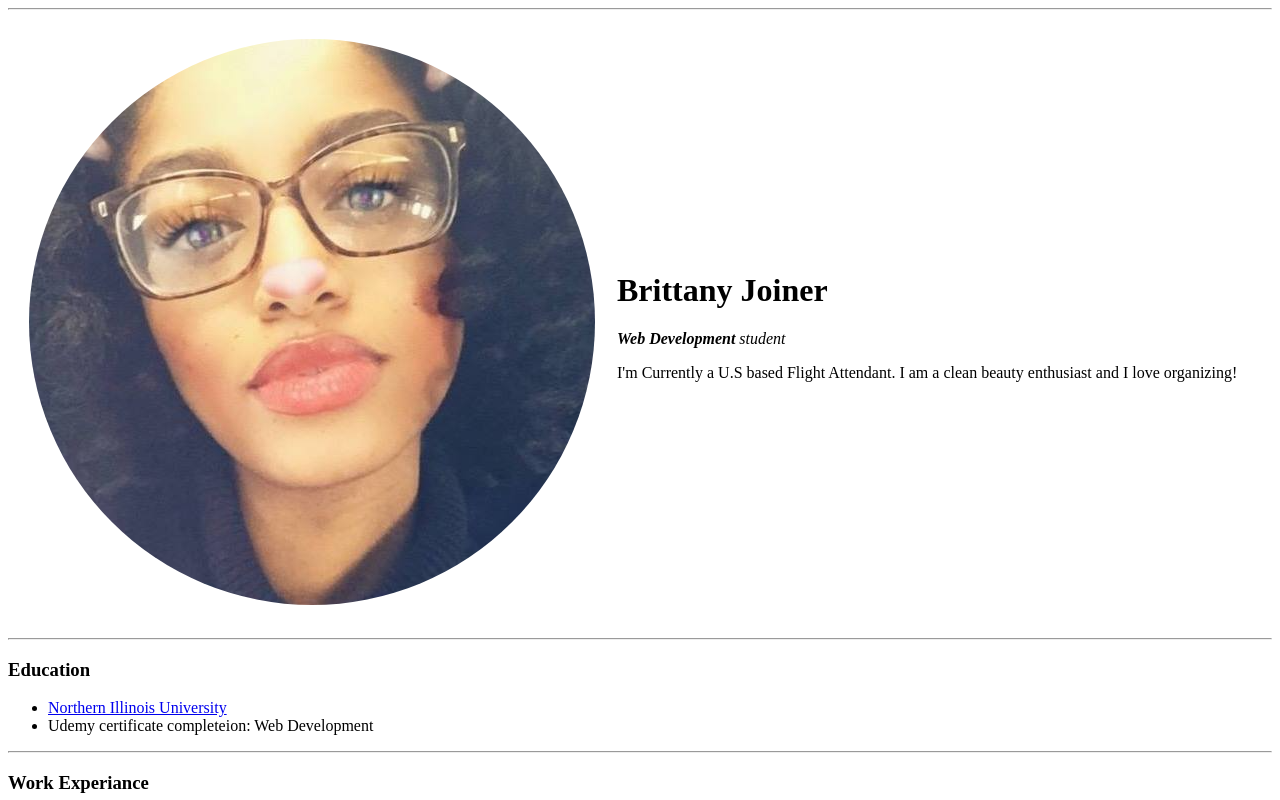
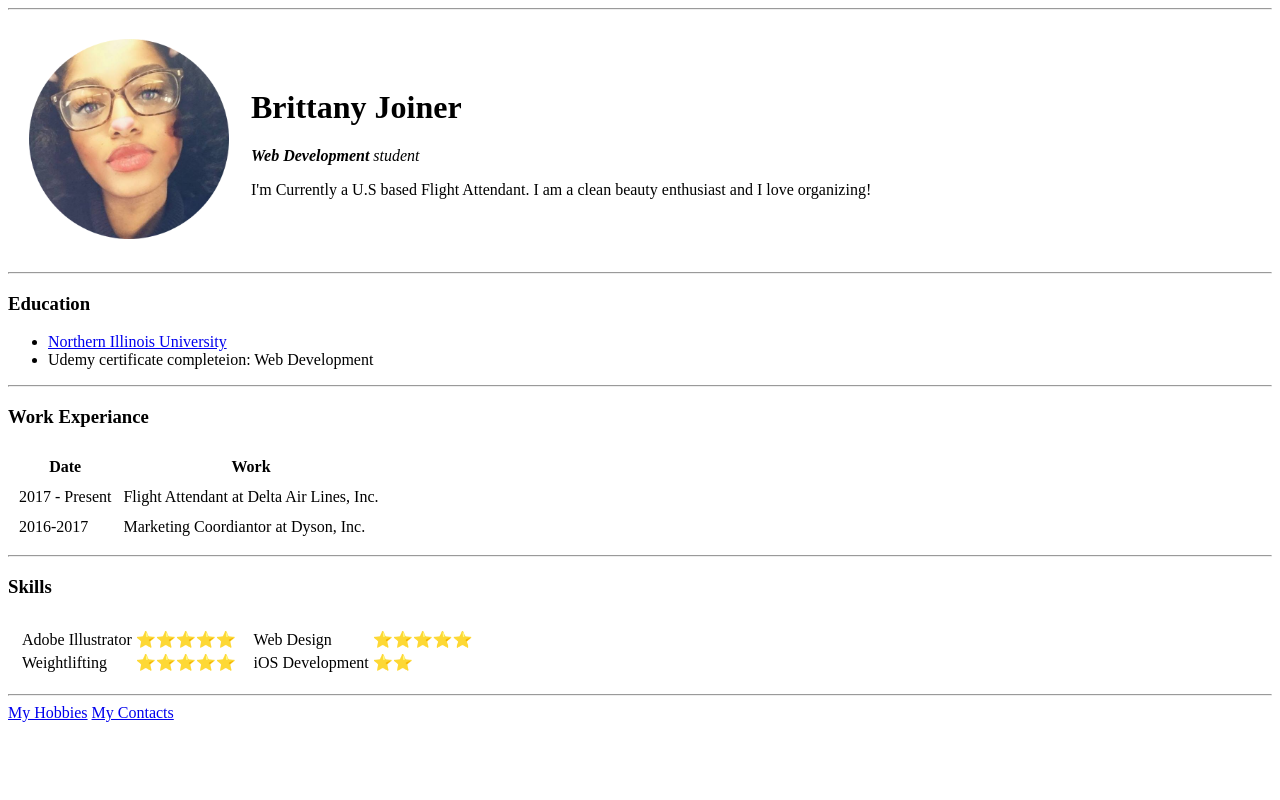
Before and after one commit to Bjoiner20/cv2, a plain HTML site: page index.html in a window 1280 px wide. Shown: the top 800 px of the page. Drawn offline with Linux system fonts and the light colour scheme.

Commit message:
Update index.html

```diff
--- a/index.html
+++ b/index.html
@@ -10,7 +10,7 @@
 <body>
   <table cellspacing="20">
     <tr>
-      <td><img src="images/Brittany.png" alt="Brittany's profile picture"></td>
+      <td><img src="images/Brittany.png" width="200px" height="200px" alt="Brittany's profile picture"></td>
       <td>
         <h1>Brittany Joiner</h1>
         <p><em><strong>Web Development</strong> student</em></p>
```
